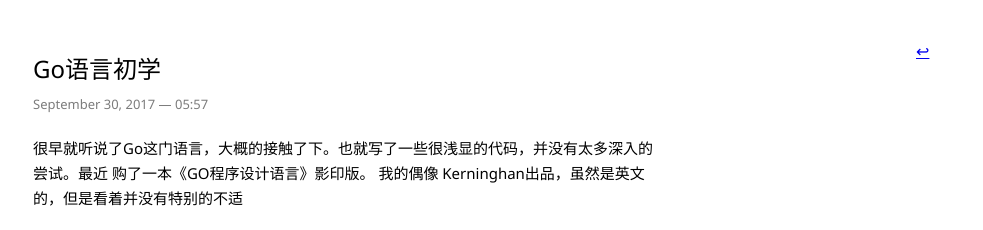
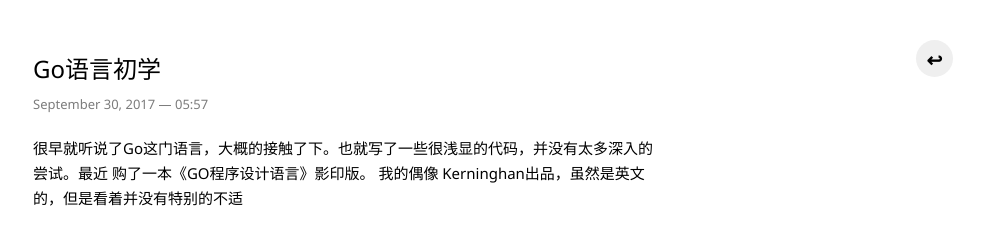
Before and after one commit to JesseEisen/JesseEisen.github.io, a Jekyll site: the page built from _posts/2017-09-30-golang-learn.md, in a window 1280 px wide. Shown: the top 230 px of the page, without its empty margins (297-1280 px from the left). Built offline with Jekyll 4.4.1, drawn with Linux system fonts in a browser that asks for light colours.

Commit message:
back fix

```diff
--- a/css/posts.css
+++ b/css/posts.css
@@ -99,7 +99,7 @@ div.return {
      width: 37px;
  }
 
-a.return {
+.return a  {
      font-size: 19px;
      text-align: center;
      background: #efefef;
```
